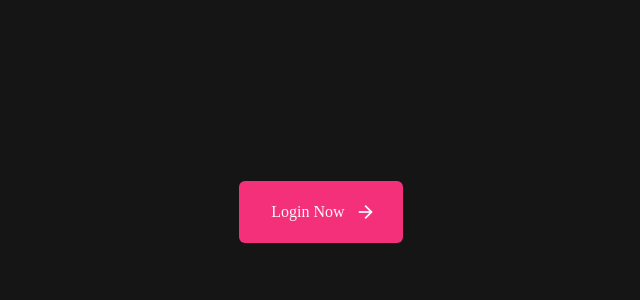
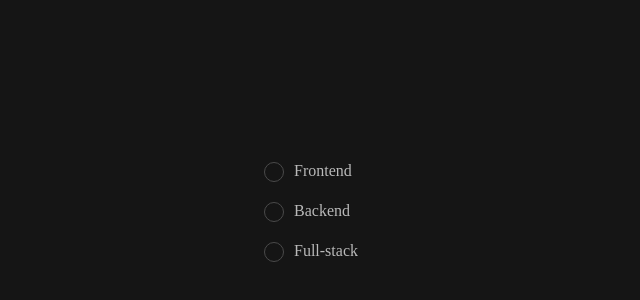
Before and after one commit to frontend-joe/react-controls, a React (Create React App) app: page / in a window 1280 px wide. Shown: the part 188-488 px from the top of the page, without its empty margins (319-959 px from the left). Built offline with nearby package versions, Linux system fonts and the light colour scheme.

Commit message:
adding radioButtons

```diff
--- a/src/App.tsx
+++ b/src/App.tsx
@@ -1,4 +1,4 @@
-import { RippleButton as Control } from "./controls";
+import { RadioButtons as Control } from "./controls";
 
 function App() {
   return (
--- a/src/controls/index.ts
+++ b/src/controls/index.ts
@@ -2,3 +2,4 @@ export { AntDesignTextbox } from "./antDesignTextbox/AntDesignTextbox";
 export { MaterialDesignTextbox } from "./materialDesignTextbox/MaterialDesignTextbox";
 export { Pagination } from "./pagination/Pagination";
 export { RippleButton } from "./rippleButton/RippleButton";
+export { RadioButtons } from "./radioButtons/RadioButtons";
--- /dev/null
+++ b/src/controls/radioButtons/RadioButtons.tsx
@@ -0,0 +1,32 @@
+import { MouseEvent, useState } from "react";
+import "./styles.css";
+
+const radioButtons = ["Frontend", "Backend", "Full-stack"];
+
+export const RadioButtons = () => {
+  const [, setState] = useState("");
+
+  const handleChange = (e: MouseEvent<HTMLInputElement>) => {
+    const element: HTMLInputElement = e.currentTarget;
+    setState(element.value);
+  };
+
+  return (
+    <div className="radio-buttons">
+      {radioButtons.map((value) => (
+        <label key={value}>
+          <input
+            type="radio"
+            name="radio-group"
+            onClick={handleChange}
+            value={value}
+          />
+          <span className="radio">
+            <span />
+          </span>
+          <span>{value}</span>
+        </label>
+      ))}
+    </div>
+  );
+};
--- /dev/null
+++ b/src/controls/radioButtons/styles.css
@@ -0,0 +1,84 @@
+* {
+  box-sizing: border-box;
+}
+
+.radio-buttons {
+  display: flex;
+  align-items: flex-start;
+  flex-direction: column;
+  color: #b9b9b9;
+  font-family: "Euclid Circular A";
+}
+
+input {
+  display: none;
+}
+
+label {
+  display: flex;
+  gap: 10px;
+  padding: 10px 20px 10px 0;
+  cursor: pointer;
+}
+
+.radio {
+  position: relative;
+  display: block;
+  width: 20px;
+  height: 20px;
+  border-radius: 50%;
+  border: 1px solid #4a4a4a;
+}
+
+.radio > span {
+  position: absolute;
+  top: 50%;
+  left: 50%;
+  width: 65%;
+  height: 65%;
+  translate: -50% -50%;
+  scale: 0.5;
+  opacity: 0;
+  display: block;
+  background: #8f44fd;
+  border-radius: inherit;
+  transition: 0.3s;
+}
+
+input:checked ~ span {
+  border-color: #8f44fd;
+}
+
+input:checked ~ span > span {
+  scale: 1;
+  opacity: 1;
+}
+
+@keyframes pulse {
+  50% {
+    opacity: 1;
+  }
+  100% {
+    scale: 1.3;
+    opacity: 0;
+  }
+}
+
+.radio::before {
+  content: "";
+  display: block;
+  position: absolute;
+  top: 50%;
+  left: 50%;
+  width: 140%;
+  height: 140%;
+  translate: -50% -50%;
+  scale: 0.5;
+  opacity: 0;
+  border-radius: inherit;
+  border: 1px solid rgba(143, 68, 253, 0.75);
+}
+
+input:checked ~ .radio::before {
+  animation: pulse 0.75s;
+}
```
